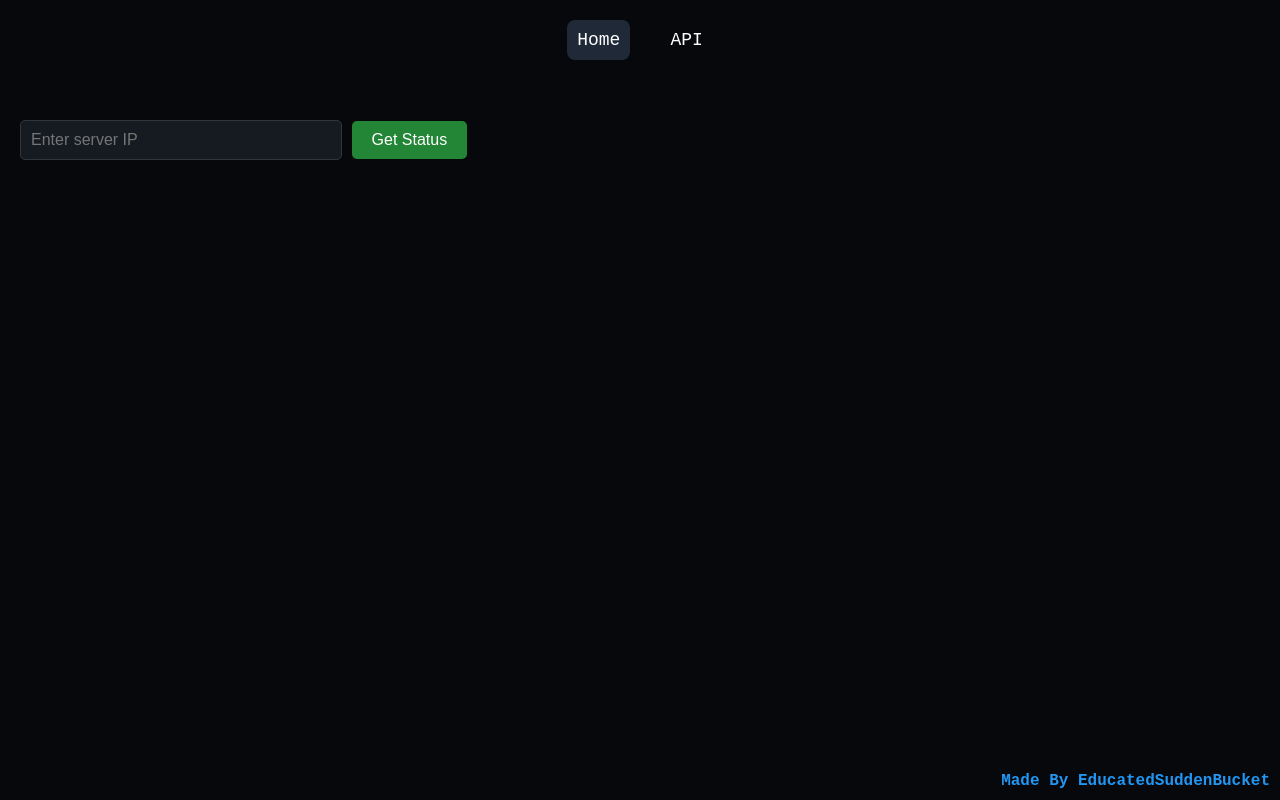
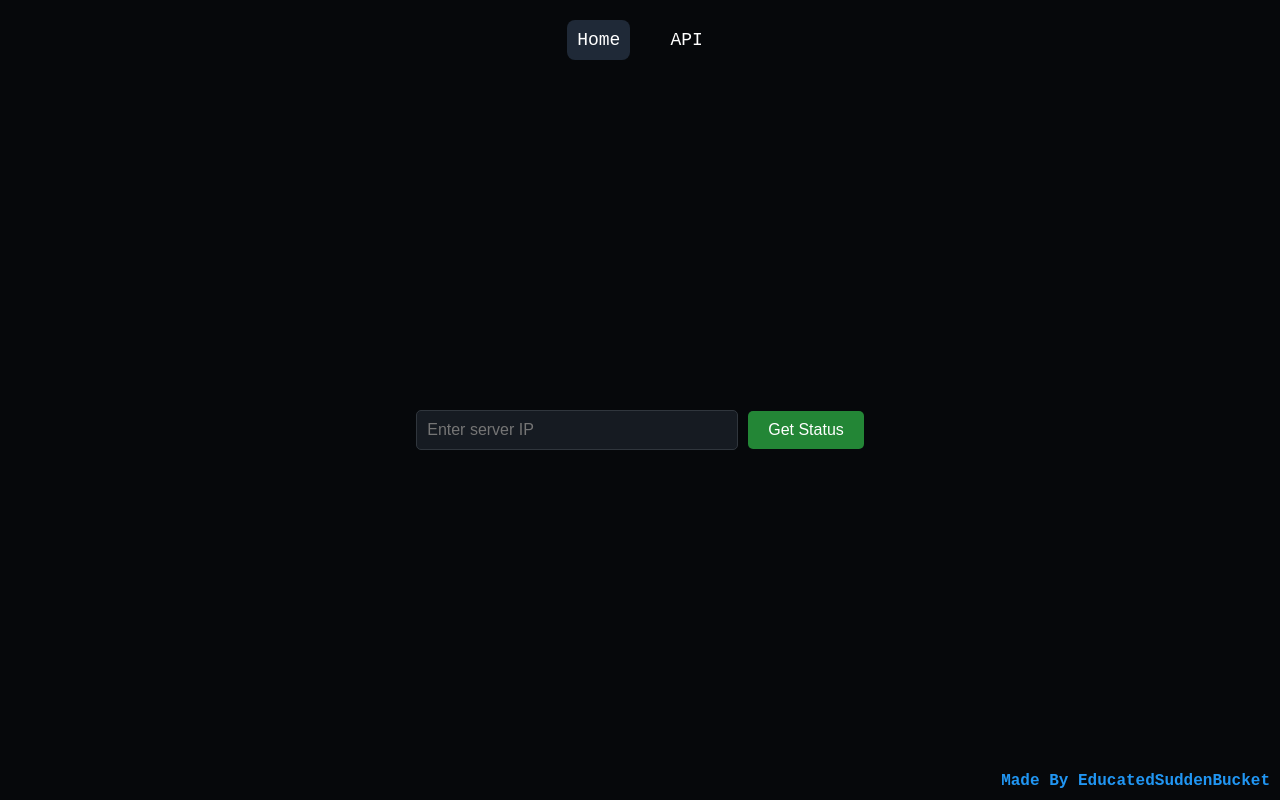
Before and after one commit to mcstatus-is-a-dev/mcstatus.is-a.dev, a plain HTML site: page public/index.html in a window 1280 px wide. Drawn offline with Linux system fonts and the light colour scheme.

Commit message:
Update index.html

```diff
--- a/public/index.html
+++ b/public/index.html
@@ -37,9 +37,17 @@
     }
     .main-content {
       flex-grow: 1;
+      display: flex;
+      flex-direction: column;
+      align-items: center;
+      justify-content: center;
       padding: 20px;
       overflow-y: auto;
       background-color: rgba(0, 0, 0, 0.5);
+    }
+    form {
+      display: flex;
+      align-items: center;
     }
     input[type="text"] {
       padding: 10px;
@@ -59,6 +67,7 @@
       border: none;
       border-radius: 5px;
       cursor: pointer;
+      margin-left: 10px; /* Add some space between the input and the button */
     }
     .server-info {
       margin-top: 20px;
```
